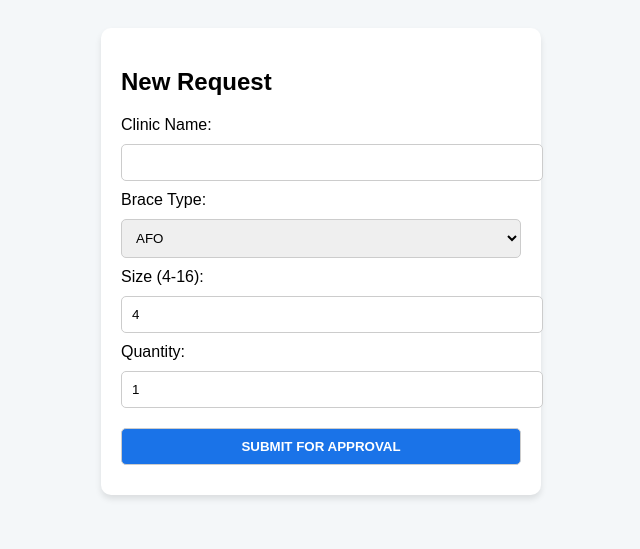
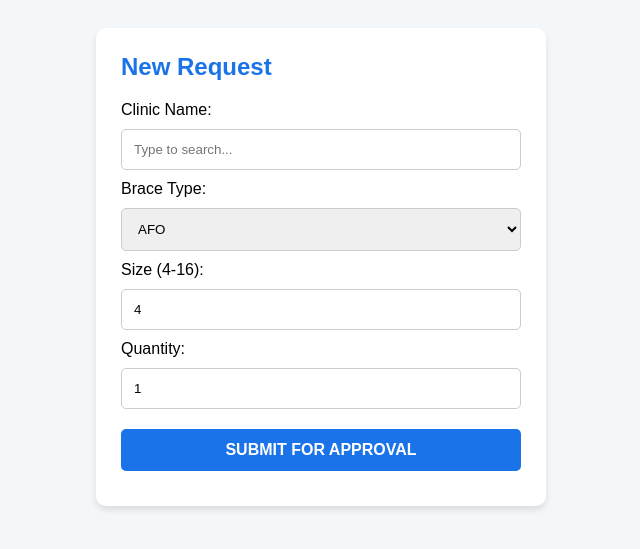
Before and after one commit to logistics-max/brace-flow, a Flask app: page / in a window 1280 px wide. Shown: the top 549 px of the page, without its empty margins (319-959 px from the left). Run offline with Flask 3, Linux system fonts and the light colour scheme.

Commit message:
Update index.html

```diff
--- a/templates/index.html
+++ b/templates/index.html
@@ -2,19 +2,20 @@
 <html>
 <head>
     <title>Brace Requisition</title>
+    <meta name="viewport" content="width=device-width, initial-scale=1">
     <style>
         body { font-family: sans-serif; padding: 20px; background: #f4f7f9; }
-        .card { max-width: 400px; margin: auto; background: white; padding: 20px; border-radius: 10px; box-shadow: 0 4px 6px rgba(0,0,0,0.1); }
-        input, select, button { width: 100%; padding: 10px; margin: 10px 0; border-radius: 5px; border: 1px solid #ccc; }
-        button { background: #1a73e8; color: white; font-weight: bold; cursor: pointer; }
+        .card { max-width: 400px; margin: auto; background: white; padding: 25px; border-radius: 10px; box-shadow: 0 4px 6px rgba(0,0,0,0.1); }
+        input, select, button { width: 100%; padding: 12px; margin: 10px 0; border-radius: 5px; border: 1px solid #ccc; box-sizing: border-box; }
+        button { background: #1a73e8; color: white; font-weight: bold; font-size: 16px; border: none; cursor: pointer; }
     </style>
 </head>
 <body>
     <div class="card">
-        <h2>New Request</h2>
+        <h2 style="color: #1a73e8; margin-top: 0;">New Request</h2>
         <form action="/submit_request" method="POST">
             <label>Clinic Name:</label>
-            <input list="clinics" name="clinic_name" required>
+            <input list="clinics" name="clinic_name" required placeholder="Type to search...">
             <datalist id="clinics">
                 <option value="Abebech Gobena MCH Hospital">
                 <option value="Alert Comprehensive Hospital">
@@ -22,15 +23,19 @@
                 <option value="CURE Hospital Addis Ababa">
                 <option value="Felege Hiwot Hospital Bahirdar">
             </datalist>
+
             <label>Brace Type:</label>
             <select name="brace_type">
                 <option value="AFO">AFO</option>
                 <option value="KAFO">KAFO</option>
             </select>
+
             <label>Size (4-16):</label>
             <input type="number" name="brace_size" min="4" max="16" value="4">
+
             <label>Quantity:</label>
             <input type="number" name="quantity" value="1" min="1">
+
             <button type="submit">SUBMIT FOR APPROVAL</button>
         </form>
     </div>
```
